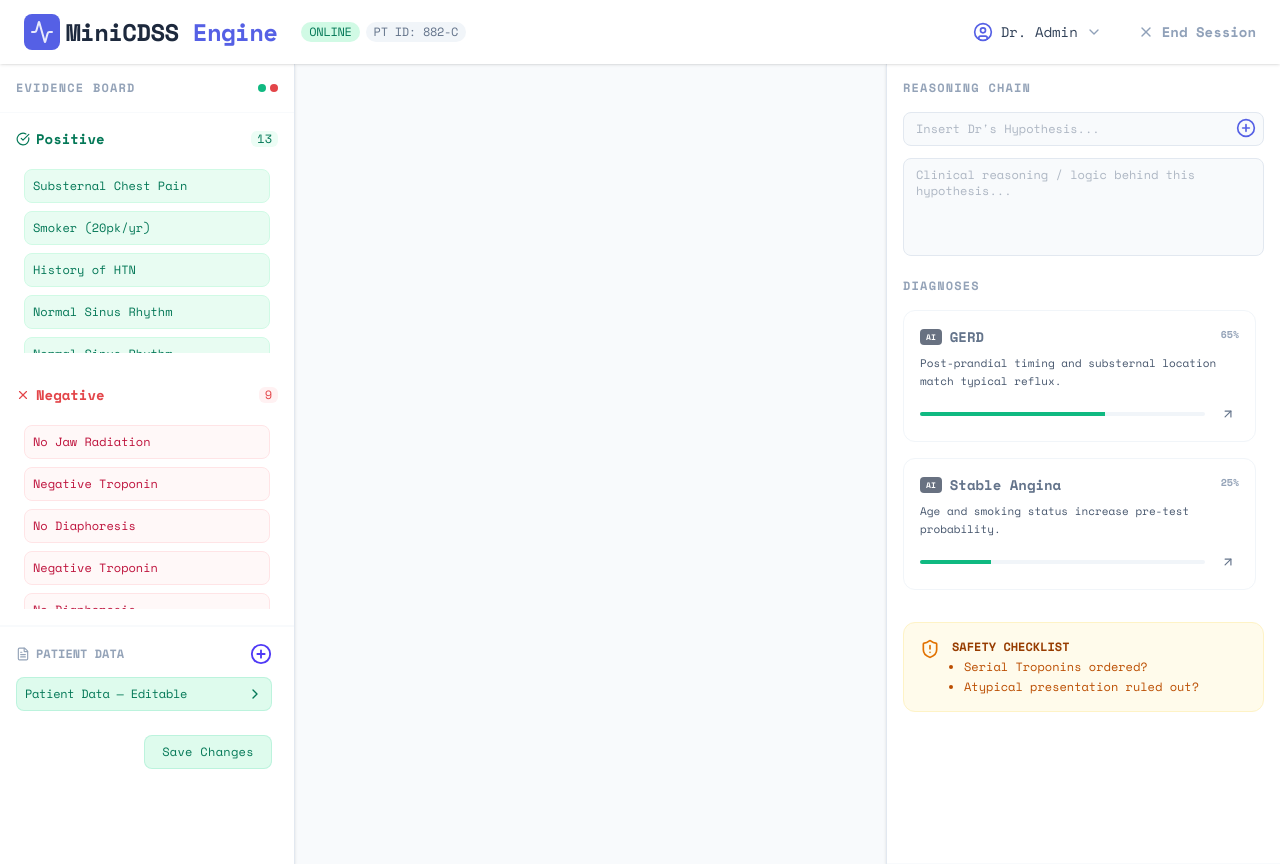
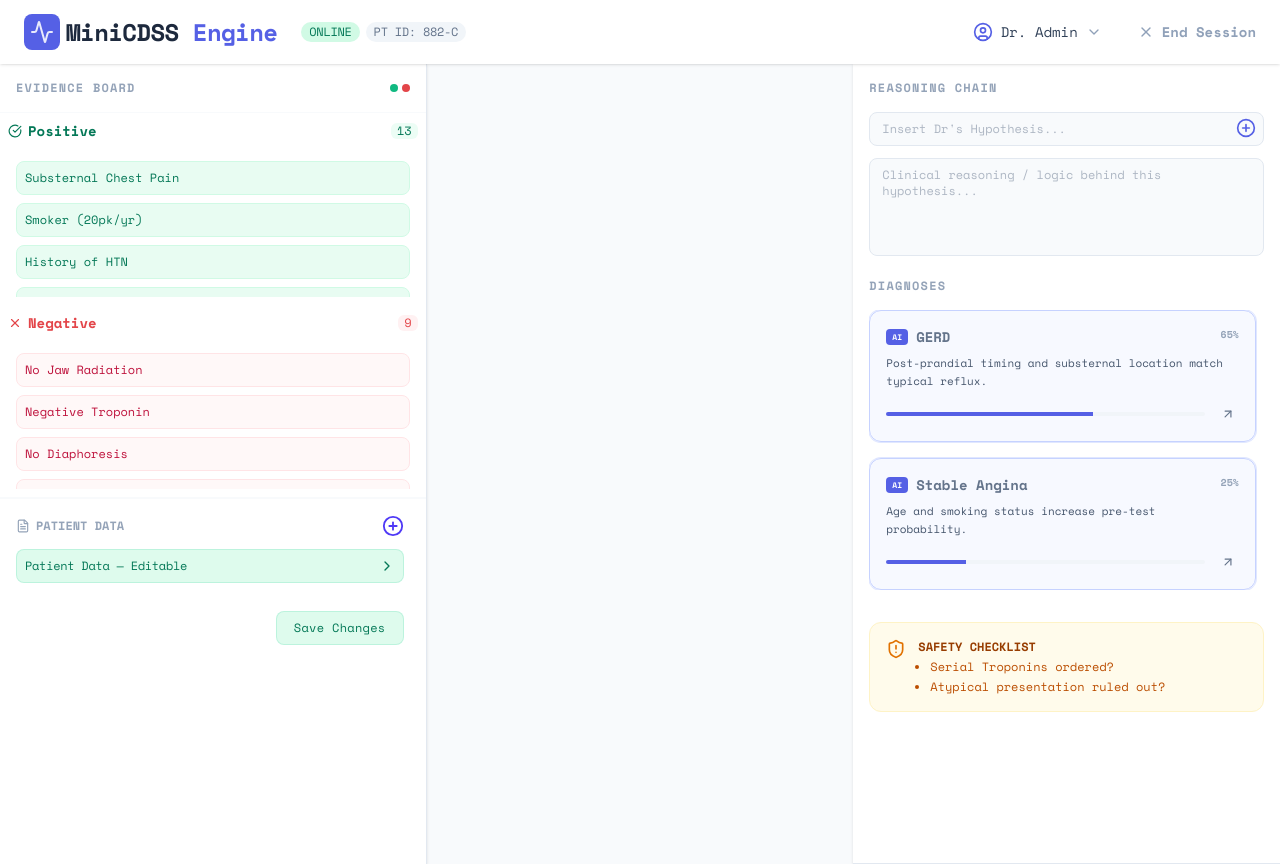
Before and after one commit to Recker-Dev/Mini-CDSS-v2.0_Frontend, a React (Vite) app: page / in a window 1280 px wide. Built offline with nearby package versions, Linux system fonts and the light colour scheme.

Commit message:
Reasonable stable state of Left and Right panel

```diff
--- a/src/App.jsx
+++ b/src/App.jsx
@@ -63,37 +63,48 @@ function RightPanel() {
     setDrReasoning("");
   }
   return (
-    <div className="flex-30 max-w-md">
-      <aside
-        className="h-dvh
-      bg-white border-l border-slate-200 flex flex-col shadow-sm
-      "
+    <aside className="max-w-md max-h-dvh">
+      <section
+        className="h-full w-full
+        p-4
+        bg-white  border-b border-slate-200 shadow-sm
+        flex flex-col gap-4"
       >
-        <section className="p-4 border-b border-slate-50 flex flex-col h-full overflow-hidden">
-          {/* 1. TOP SECTION: Heading and Form (Fixed height) */}
-          <div className="flex flex-col h-full gap-4 mb-4 shrink-0">
+        {/* Heading*/}
+
         <h2 className="text-xs font-black text-secondary-slate-text uppercase tracking-widest">
           Reasoning Chain
         </h2>
 
+        {/* FORM */}
         <form onSubmit={addDoctorHypothesis} className="relative">
           {/* Hypothesis Input */}
           <input
-                className="w-full bg-slate-50 border border-slate-200  text-primary-slate-text rounded-lg py-2 px-3 text-xs pr-10 outline-none focus:ring-1 focus:ring-indigo-300 mb-3"
+            className="w-full
+            bg-slate-50 border border-slate-200  text-primary-slate-text rounded-lg text-xs
+            py-2 px-3  pr-10 mb-3
+            outline-none focus:ring-1 focus:ring-indigo-300 "
             placeholder="Insert Dr's Hypothesis..."
             value={drHypothesis}
             onChange={(e) => setDrHypothesis(e.target.value)}
           />
           {/* Reasoning Textarea */}
           <textarea
-                className="w-full bg-slate-50 border border-slate-200 text-primary-slate-text rounded-lg py-2 px-3 text-xs outline-none focus:ring-1 focus:ring-indigo-300 resize-none"
+            className="w-full
+            bg-slate-50 border border-slate-200 text-primary-slate-text rounded-lg text-xs
+            py-2 px-3
+            outline-none focus:ring-1 focus:ring-indigo-300 resize-none"
             placeholder="Clinical reasoning / logic behind this hypothesis..."
             rows={5}
             value={drReasoning}
             onChange={(e) => setDrReasoning(e.target.value)}
           />
           {/* Submit Button */}
-              <button className="absolute right-2 top-1.5 text-primary-blue hover:text-secondary-blue cursor-pointer">
+          <button
+            className="absolute right-2 top-1.5
+          text-primary-blue hover:text-secondary-blue
+          cursor-pointer"
+          >
             <PlusCircle className="w-5 h-5" />
           </button>
         </form>
@@ -102,20 +113,18 @@ function RightPanel() {
           Diagnoses
         </h2>
         <div
-              className={`flex flex-col gap-4 overflow-y-scroll pr-2 ${customScrollbar}`}
+          className={`flex flex-col gap-4 min-h-0 max-h-[48dvh] overflow-y-scroll pr-2 ${customScrollbar}`}
         >
           {hypotheses.map((h, i) => (
             <HypothesisCard key={i} hypothesis={h} />
           ))}
         </div>
-            {/* 3. Safety Card stays pinned at the bottom or follows the scroll */}
-            <div className="mt-4 shrink-0">
+        {/*Safety Card */}
+        <div className="mt-4">
           <SafetyCard safetyChecklist={safetyChecklist} />
-            </div>
         </div>
       </section>
     </aside>
-    </div>
   );
 }
 
@@ -141,16 +150,16 @@ function HypothesisCard({ hypothesis }) {
   return (
     <div
       className={`p-4 rounded-xl border transition-all ${
-        hypothesis.source === "Doctor"
+        hypothesis.source === "AI"
           ? "bg-indigo-50/50 border-indigo-200 ring-1 ring-indigo-100"
-          : "bg-white border-slate-100 hover:border-slate-300"
+          : "bg-emerald-50/50 border-slate-200 ring-1 ring-slate-200"
       }`}
     >
       <div className="flex justify-between items-start mb-2">
         <div className="flex items-center gap-2">
           <span
             className={`text-[8px] font-black px-1.5 py-0.5 rounded uppercase ${
-              hypothesis.source === "Doctor"
+              hypothesis.source === "AI"
                 ? "bg-primary-blue text-white"
                 : "bg-primary-slate text-white"
             }`}
@@ -174,7 +183,7 @@ function HypothesisCard({ hypothesis }) {
         <div className="flex-1 h-1 bg-slate-100 rounded-full overflow-hidden">
           <div
             className={`h-full transition-all duration-1000 ${
-              hypothesis.source === "Doctor"
+              hypothesis.source === "AI"
                 ? "bg-primary-blue"
                 : "bg-primary-emerald"
             }`}
@@ -214,17 +223,16 @@ function App() {
             setSessionState(!sessionState);
           }}
         />
-        <div className="flex max-h-screen">
+        <div className="grid grid-cols-[1fr_1fr_1fr] h-dvh">
           <LeftPanel
             sessionState={sessionState}
             isOpen={leftPanelOpen}
             togglePanel={() => setLeftPanelOpen(!leftPanelOpen)}
             swipeHandlers={panelSwipe}
           />
-          <div className="flex-45"></div>
+          <div className=""></div>
           <RightPanel />
         </div>
-
         {/* GLOBAL overlay */}
         {leftPanelOpen && (
           <div
--- a/src/components/LeftPanel.jsx
+++ b/src/components/LeftPanel.jsx
@@ -31,6 +31,9 @@ const negatives = [
   "No Diaphoresis",
 ];
 
+// const positives = [];
+// const negatives = [];
+
 export default function LeftPanel({
   sessionState,
   isOpen,
@@ -38,10 +41,7 @@ export default function LeftPanel({
   swipeHandlers,
 }) {
   return (
-    <aside
-      {...swipeHandlers}
-      className="flex-20 relative flex  max-w-md max-h-screen"
-    >
+    <aside {...swipeHandlers} className="max-w-md max-h-dvh relative ">
       {/* Menu button */}
       <button
         onClick={() => togglePanel(!isOpen)}
@@ -52,18 +52,26 @@ export default function LeftPanel({
       </button>
 
       {/*Panel*/}
+      {/* w-full in defauly breaks mobile looks and without breaks desktop. */}
+      {/* Cannot use overflow or else will break patient data input */}
       <section
         className={`
           absolute top-0 left-0 z-40
-          bg-white border-r border-slate-200 flex flex-col h-full shrink-0 shadow-sm
+          h-full
+          bg-white border-r border-slate-200 shadow-sm
+          flex flex-col shrink-0
+          lg:w-full lg:translate-x-0 lg:static lg:block touch-pan-y
           ${customScrollbar}
           transform transition-transform duration-300 ease-in-out
           ${isOpen ? "translate-x-0" : "-translate-x-full"}
-          lg:translate-x-0 lg:static lg:block touch-pan-y
         `}
       >
         {/* 1. Fixed Header */}
-        <div className="p-4 border-b border-slate-50 flex shrink-0 justify-between items-center">
+        <div
+          className="p-4
+            border-b border-slate-50
+            flex shrink-0 justify-between items-center"
+            >
           <h2 className="text-xs font-black text-secondary-slate-text uppercase tracking-widest">
             Evidence Board
           </h2>
@@ -73,21 +81,12 @@ export default function LeftPanel({
           </div>
         </div>
 
-        <div
-          className={` min-h-0 p-2 `}
-        >
-          {/* Keeps track of all keypoint observations make during the ongoing diagnosis */}
-          <ClinicalObservationCard tag="Positive" entries={positives} />
-        </div>
-        <div
-          className={` min-h-0 p-2 `}
-        >
-          <ClinicalObservationCard tag="Negative" entries={negatives} />
-        </div>
+        {/* Keeps track of all keypoint observations make during the ongoing diagnosis */}
+        <ClinicalObservationCard tag="Positive" entries={positives} />
+        <ClinicalObservationCard tag="Negative" entries={negatives} />
+
         {/* Keeps track of all previous/new uploaded file and the initial patient data given (editable) */}
-        <div
-          className={` min-h-0 border-t border-slate-50 bg-white p2- ${customScrollbar}`}
-        >
+        <div className={` flex-45 border-t border-slate-50 bg-white`}>
           <PatientDataCard sessionState={sessionState} />
         </div>
       </section>
--- a/src/components/LeftPanelComponents/ClinicalObservationCard.jsx
+++ b/src/components/LeftPanelComponents/ClinicalObservationCard.jsx
@@ -3,7 +3,10 @@ import { customScrollbar } from "../../util/scrollbar";
 
 export default function ClinicalObservationCard({ tag, entries }) {
   return (
-    <div className={`w-full space-y-6 flex flex-col max-h-[30vh] p-2 `}>
+    <div
+      className={`space-y-6 p-2
+          flex flex-col`}
+    >
       <div className="flex items-center justify-between mb-3">
         <span
           className={`text-sm font-bold ${
@@ -29,7 +32,10 @@ export default function ClinicalObservationCard({ tag, entries }) {
           {entries.length}
         </span>
       </div>
-      <div className={`flex-1 flex flex-col gap-2 overflow-y-scroll p-2 ${customScrollbar} `}>
+      {entries.length > 0 && (
+        <div
+          className={` max-h-[18dvh] min-h-0 flex-1 flex  flex-col gap-2 overflow-y-scroll p-2 ${customScrollbar} `}
+        >
           {entries.map((e, i) => (
             <div
               key={i}
@@ -43,6 +49,7 @@ export default function ClinicalObservationCard({ tag, entries }) {
             </div>
           ))}
         </div>
+      )}
     </div>
   );
 }
--- a/src/components/LeftPanelComponents/PatientDataCard.jsx
+++ b/src/components/LeftPanelComponents/PatientDataCard.jsx
@@ -24,8 +24,8 @@ export default function PatientDataCard({ sessionState }) {
   const canEdit = sessionState && !savingChanges;
 
   return (
-    <div className="p-4 pr-5.5 border-t border-slate-50 ">
-      <h3 className="text-xs font-black text-secondary-slate-text uppercase flex items-center justify-between">
+    <div className="flex flex-col gap-3 p-4 pr-5.5 border-t border-slate-50 ">
+      <div className="flex items-center justify-between text-xs font-black text-secondary-slate-text uppercase ">
         <div className="flex items-center gap-1.5 ">
           <FileText className="w-3.5 h-3.5" /> Patient Data
         </div>
@@ -33,7 +33,7 @@ export default function PatientDataCard({ sessionState }) {
           disabled={!canEdit}
           onClick={() => fileInputRef.current?.click()}
           className={`
-          flex items-center justify-center select-none
+          select-none
           transition-all duration-200 ease-out
           ${
             canEdit
@@ -45,7 +45,7 @@ export default function PatientDataCard({ sessionState }) {
         >
           <CirclePlus className="w-5.5 h-5.5" />
         </button>
-      </h3>
+      </div>
 
       <input
         // File input but hidden, btn has the reference to trigger click
@@ -72,7 +72,10 @@ export default function PatientDataCard({ sessionState }) {
           e.target.value = ""; // Reset so that same file can be selected again
         }}
       />
-      <div className={`mt-3 flex flex-col gap-2 ${customScrollbar}`}>
+      {files.length > 0 && (
+        <div
+          className={`flex flex-col max-h-[18dvh] min-h-0 overflow-y-scroll gap-2 p-2 ${customScrollbar}`}
+        >
           {files.map((f, i) => (
             <div
               key={i}
@@ -102,8 +105,11 @@ export default function PatientDataCard({ sessionState }) {
               </button>
             </div>
           ))}
+        </div>
+      )}
       {/* Clinical Encounter Initial Patient Data */}
       <div ref={showEditPanelRef} className="relative w-full">
+        {/* Initial Patient Data Btn */}
         <button
           onClick={() => setShowEditPanel(!showEditPanel)}
           className={`
@@ -145,7 +151,7 @@ export default function PatientDataCard({ sessionState }) {
               `}
           />
         </button>
-
+        {/* Input Box for Patient Data {Transition Rendering} */}
         <PatientDataToggle
           canEdit={canEdit}
           isOpen={showEditPanel}
@@ -153,6 +159,7 @@ export default function PatientDataCard({ sessionState }) {
           setInitialPatientData={setInitialPatientData}
         />
       </div>
+      {/* Save button */}
       <div className="flex justify-end">
         <button
           disabled={!canEdit}
@@ -181,6 +188,5 @@ export default function PatientDataCard({ sessionState }) {
         </button>
       </div>
     </div>
-    </div>
   );
 }
--- a/src/components/LeftPanelComponents/PatientDataToggle.jsx
+++ b/src/components/LeftPanelComponents/PatientDataToggle.jsx
@@ -9,7 +9,10 @@ export default function PatientDataToggle({
   return (
     <div
       className={`
-        absolute md:-top-1/2 md:-right-1/2 sm:top-1/2 sm:right-1 transform -translate-y-1/2 translate-x-1/2 mt-3
+        absolute
+        md:-top-[45%] md:-right-[45%]
+        sm:top-[40%] sm:right-[5%]
+        transform -translate-y-[60%] translate-x-[50%] mt-3
         w-64 h-84
         md:w-lg md:h-80
         rounded-xl border
```
Lines whose indentation alone changed are shown as unchanged.
